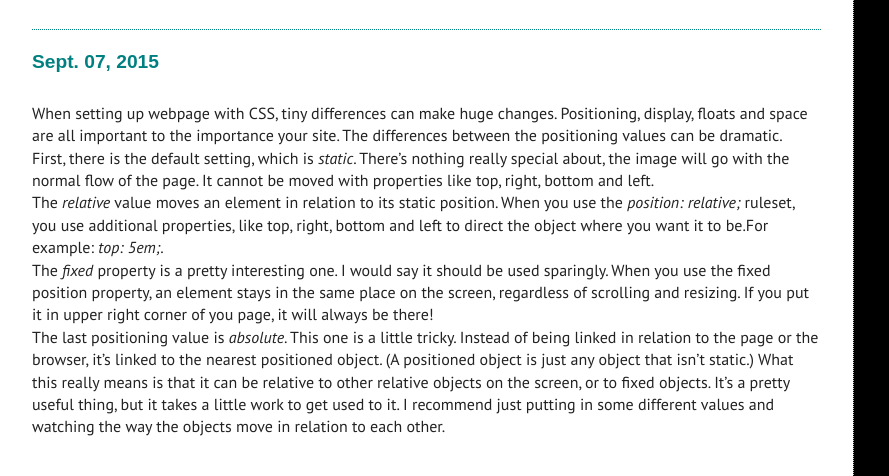
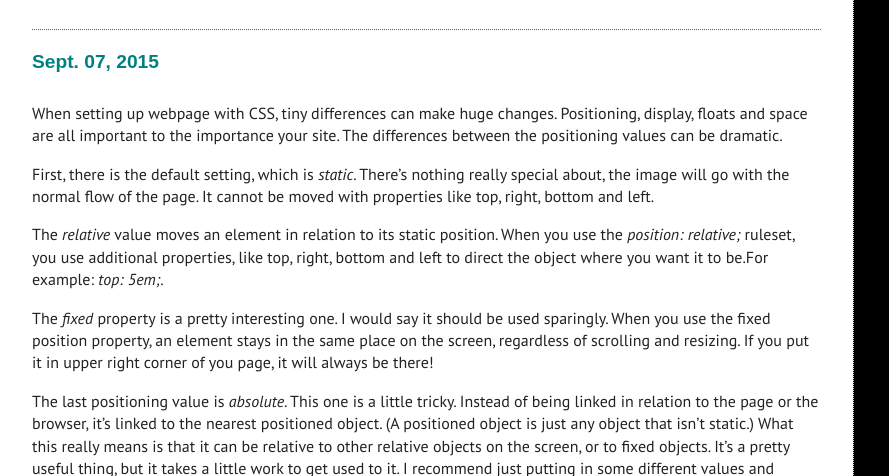
Before and after one commit to jreeserunyan/jreeserunyan.github.io, a plain HTML site: page blog/css-concepts.html in a window 1280 px wide. Shown: the part 476-952 px from the top of the page, 0-889 px from the left. Drawn offline with nearby package versions, Linux system fonts and the light colour scheme.

Commit message:
Review tech blog

```diff
--- a/blog/css-concepts.html
+++ b/blog/css-concepts.html
@@ -56,15 +56,15 @@
         <h4>Sept. 07, 2015</h4>
 
         <p>When setting up webpage with CSS, tiny differences can make huge changes. Positioning, display, floats and space are all important to the importance your site.
-        The differences between the positioning values can be dramatic.
-        <br>
-        First, there is the default setting, which is <em>static</em>. There’s nothing really special about, the image will go with the normal flow of the page. It cannot be moved with properties like top, right, bottom and left.
-        <br>
-        The <em>relative</em> value moves an element in relation to its static position. When you use the <em>position: relative;</em> ruleset, you use additional properties, like top, right, bottom and left to direct the object where you want it to be.For example: <em>top: 5em;</em>.
-        <br>
-        The <em>fixed</em> property is a pretty interesting one. I would say it should be used sparingly. When you use the fixed position property, an element stays in the same place on the screen, regardless of scrolling and resizing. If you put it in upper right corner of you page, it will always be there!
-        <br>
-        The last positioning value is <em>absolute</em>. This one is a little tricky. Instead of being linked in relation to the page or the browser, it’s linked to the nearest positioned object. (A positioned object is just any object that isn’t static.) What this really means is that it can be relative to other relative objects on the screen, or to fixed objects. It’s a pretty useful thing, but it takes a little work to get used to it. I recommend just putting in some different values and watching the way the objects move in relation to each other.
+        The differences between the positioning values can be dramatic.</p>
+
+        <p>First, there is the default setting, which is <em>static</em>. There’s nothing really special about, the image will go with the normal flow of the page. It cannot be moved with properties like top, right, bottom and left.</p>
+
+        <p>The <em>relative</em> value moves an element in relation to its static position. When you use the <em>position: relative;</em> ruleset, you use additional properties, like top, right, bottom and left to direct the object where you want it to be.For example: <em>top: 5em;</em>.</p>
+
+        <p>The <em>fixed</em> property is a pretty interesting one. I would say it should be used sparingly. When you use the fixed position property, an element stays in the same place on the screen, regardless of scrolling and resizing. If you put it in upper right corner of you page, it will always be there!</p>
+
+        <p>The last positioning value is <em>absolute</em>. This one is a little tricky. Instead of being linked in relation to the page or the browser, it’s linked to the nearest positioned object. (A positioned object is just any object that isn’t static.) What this really means is that it can be relative to other relative objects on the screen, or to fixed objects. It’s a pretty useful thing, but it takes a little work to get used to it. I recommend just putting in some different values and watching the way the objects move in relation to each other.</p>
         </p>
     </article>
     </section>
```
Also changed, not shown: blog/blog-index.html (+2 -2 lines).
